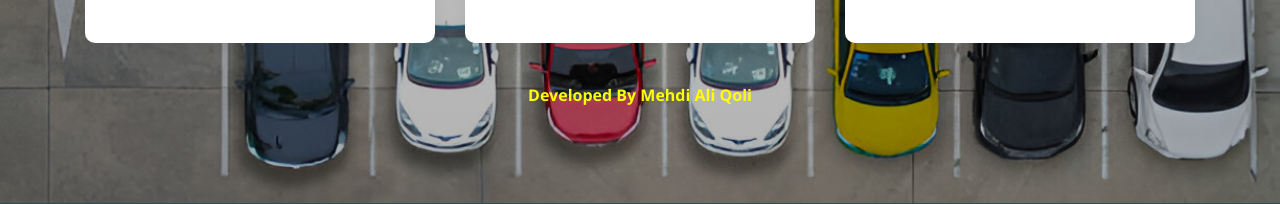
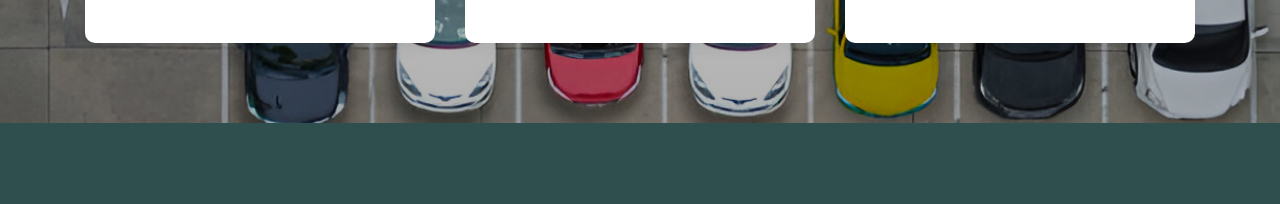
Before and after one commit to MehdiAliQoli/parking, a plain HTML site: page index.html in a window 1280 px wide. Shown: the part 1215-1419 px from the top of the page. Drawn offline with nearby package versions, Linux system fonts and the light colour scheme.

Commit message:
Removed name tag even if does not recevied payment lol

```diff
--- a/index.html
+++ b/index.html
@@ -116,9 +116,7 @@
                             </p>
                         </div>
                     </div>
-                    <div id="developer">
-                        <p>Developed By Mehdi Ali Qoli</p>
-                    </div>
+
                 </div>
             </section>
         </div>
```
